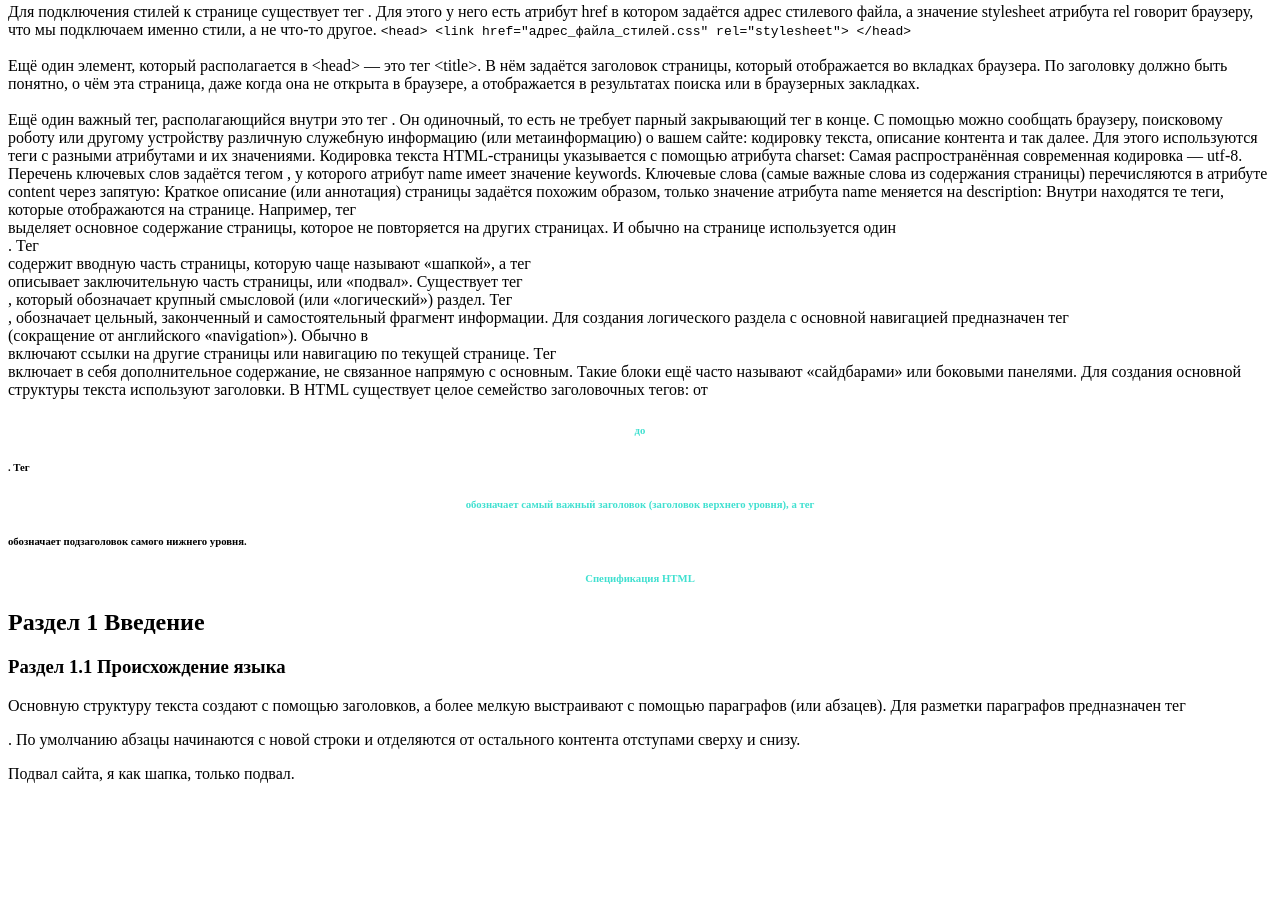
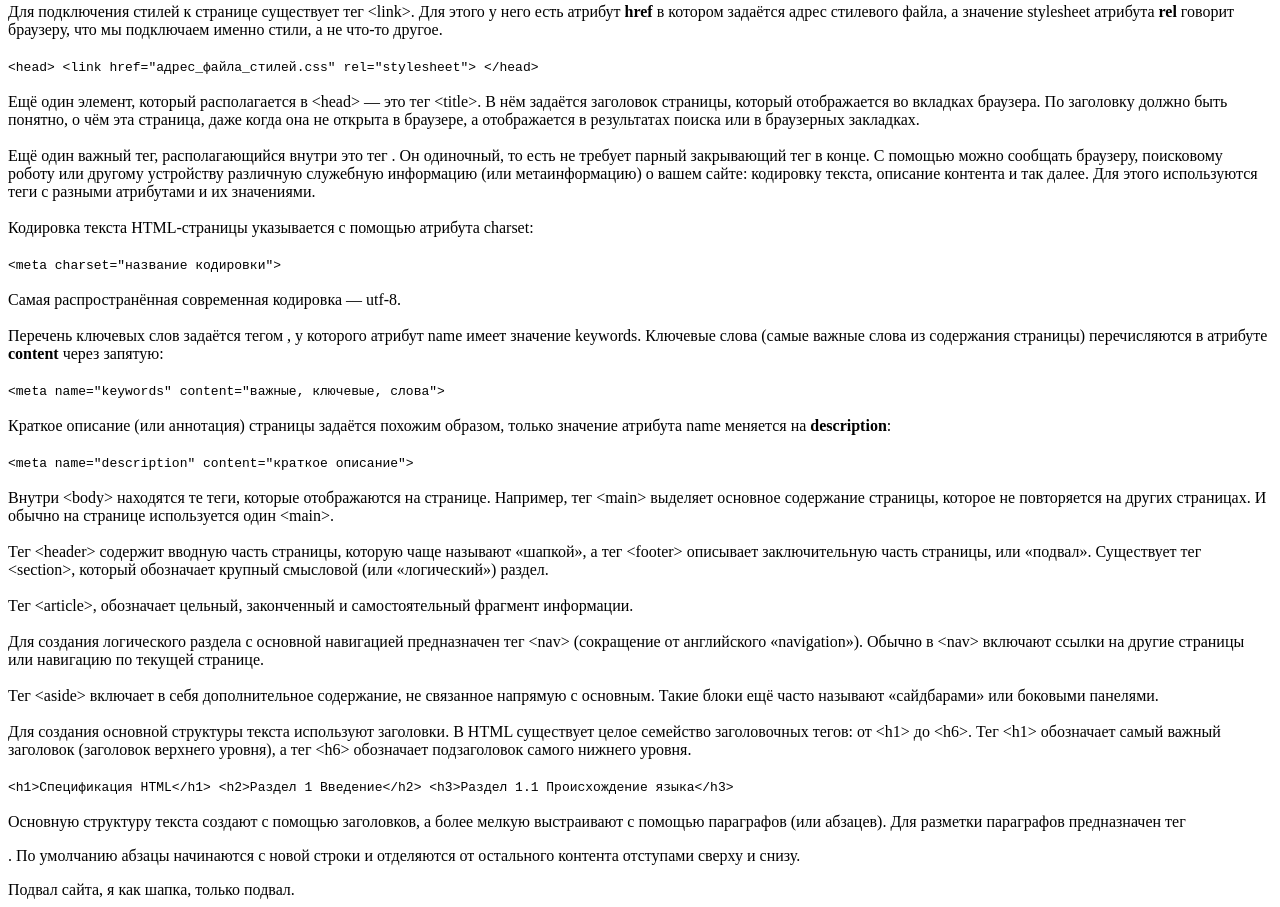
Before and after one commit to pvKuznecov/pvKuznecov.github.io, a plain HTML site: page area-html.html in a window 1280 px wide. Shown: the part 400-1307 px from the top of the page. Before the commit the page ends 1191 px from the top, so only its background shows below. Drawn offline with Linux system fonts and the light colour scheme.

Commit message:
Update area-html.html

```diff
--- a/area-html.html
+++ b/area-html.html
@@ -29,7 +29,8 @@
         <br><br>
         Простейшая HTML-страница состоит как минимум из трёх тегов: &lt;html&gt;, &lt;head&gt; и &lt;body&gt;. Тег &lt;head&gt; обычно содержит заголовок, ключевые слова, описание страницы и другие служебные данные. Также внутри него подключаются внешние ресурсы, например, стили. Содержимое этого тега не отображается на странице напрямую. А в теге &lt;body&gt; хранится содержание страницы, которое отображается в окне браузера.
         <br><br>
-        Для подключения стилей к странице существует тег <link>. Для этого у него есть атрибут href в котором задаётся адрес стилевого файла, а значение stylesheet атрибута rel говорит браузеру, что мы подключаем именно стили, а не что-то другое.
+        Для подключения стилей к странице существует тег &lt;link&gt;. Для этого у него есть атрибут <b>href</b> в котором задаётся адрес стилевого файла, а значение stylesheet атрибута <b>rel</b> говорит браузеру, что мы подключаем именно стили, а не что-то другое.
+        <br><br>
         <code>
           &lt;head&gt;
             &lt;link href="адрес_файла_стилей.css" rel="stylesheet"&gt;
@@ -44,34 +45,46 @@
         </code>
         <br><br>
         Ещё один важный тег, располагающийся внутри <head> это тег <meta>. Он одиночный, то есть не требует парный закрывающий тег в конце. С помощью <meta> можно сообщать браузеру, поисковому роботу или другому устройству различную служебную информацию (или метаинформацию) о вашем сайте: кодировку текста, описание контента и так далее. Для этого используются теги <meta> с разными атрибутами и их значениями.
-
-Кодировка текста HTML-страницы указывается с помощью атрибута charset:
-
-<meta charset="название кодировки">
-Самая распространённая современная кодировка — utf-8.
-
-Перечень ключевых слов задаётся тегом <meta>, у которого атрибут name имеет значение keywords. Ключевые слова (самые важные слова из содержания страницы) перечисляются в атрибуте content через запятую:
-
-<meta name="keywords" content="важные, ключевые, слова">
-Краткое описание (или аннотация) страницы задаётся похожим образом, только значение атрибута name меняется на description:
-
-<meta name="description" content="краткое описание">
-Внутри <body> находятся те теги, которые отображаются на странице. Например, тег <main> выделяет основное содержание страницы, которое не повторяется на других страницах. И обычно на странице используется один <main>.
-
-Тег <header> содержит вводную часть страницы, которую чаще называют «шапкой», а тег <footer> описывает заключительную часть страницы, или «подвал». Существует тег <section>, который обозначает крупный смысловой (или «логический») раздел.
-
-Тег <article>, обозначает цельный, законченный и самостоятельный фрагмент информации.
-
-Для создания логического раздела с основной навигацией предназначен тег <nav> (сокращение от английского «navigation»). Обычно в <nav> включают ссылки на другие страницы или навигацию по текущей странице.
-
-Тег <aside> включает в себя дополнительное содержание, не связанное напрямую с основным. Такие блоки ещё часто называют «сайдбарами» или боковыми панелями.
-
-Для создания основной структуры текста используют заголовки. В HTML существует целое семейство заголовочных тегов: от <h1> до <h6>. Тег <h1> обозначает самый важный заголовок (заголовок верхнего уровня), а тег <h6> обозначает подзаголовок самого нижнего уровня.
-
-<h1>Спецификация HTML</h1>
-<h2>Раздел 1 Введение</h2>
-<h3>Раздел 1.1 Происхождение языка</h3>
-Основную структуру текста создают с помощью заголовков, а более мелкую выстраивают с помощью параграфов (или абзацев). Для разметки параграфов предназначен тег <p>. По умолчанию абзацы начинаются с новой строки и отделяются от остального контента отступами сверху и снизу.
+        <br><br>
+        Кодировка текста HTML-страницы указывается с помощью атрибута charset:
+        <br><br>
+        <code>
+          &lt;meta charset="название кодировки"&gt;
+        </code>
+        <br><br>
+        Самая распространённая современная кодировка — utf-8.
+        <br><br>
+        Перечень ключевых слов задаётся тегом <meta>, у которого атрибут name имеет значение keywords. Ключевые слова (самые важные слова из содержания страницы) перечисляются в атрибуте <b>content</b> через запятую:
+        <br><br>
+        <code>
+          &lt;meta name="keywords" content="важные, ключевые, слова"&gt;
+        </code>
+        <br><br>
+        Краткое описание (или аннотация) страницы задаётся похожим образом, только значение атрибута name меняется на <b>description</b>:
+        <br><br>
+        <code>
+          &lt;meta name="description" content="краткое описание"&gt;
+        </code>
+        <br><br>
+        Внутри &lt;body&gt; находятся те теги, которые отображаются на странице. Например, тег &lt;main&gt; выделяет основное содержание страницы, которое не повторяется на других страницах. И обычно на странице используется один &lt;main&gt;.
+        <br><br>
+        Тег &lt;header&gt; содержит вводную часть страницы, которую чаще называют «шапкой», а тег &lt;footer&gt; описывает заключительную часть страницы, или «подвал». Существует тег &lt;section&gt;, который обозначает крупный смысловой (или «логический») раздел.
+        <br><br>
+        Тег &lt;article&gt;, обозначает цельный, законченный и самостоятельный фрагмент информации.
+        <br><br>
+        Для создания логического раздела с основной навигацией предназначен тег &lt;nav&gt; (сокращение от английского «navigation»). Обычно в &lt;nav&gt; включают ссылки на другие страницы или навигацию по текущей странице.
+        <br><br>
+        Тег &lt;aside&gt; включает в себя дополнительное содержание, не связанное напрямую с основным. Такие блоки ещё часто называют «сайдбарами» или боковыми панелями.
+        <br><br>
+        Для создания основной структуры текста используют заголовки. В HTML существует целое семейство заголовочных тегов: от &lt;h1&gt; до &lt;h6&gt;. Тег &lt;h1&gt; обозначает самый важный заголовок (заголовок верхнего уровня), а тег &lt;h6&gt; обозначает подзаголовок самого нижнего уровня.
+        <br><br>
+        <code>
+          &lt;h1&gt;Спецификация HTML&lt;/h1&gt;
+          &lt;h2&gt;Раздел 1 Введение&lt;/h2&gt;
+          &lt;h3&gt;Раздел 1.1 Происхождение языка&lt;/h3&gt;
+        </code>
+        <br><br>
+        Основную структуру текста создают с помощью заголовков, а более мелкую выстраивают с помощью параграфов (или абзацев). Для разметки параграфов предназначен тег <p>. По умолчанию абзацы начинаются с новой строки и отделяются от остального контента отступами сверху и снизу.
         </div>
     </section>
   </main>
```
